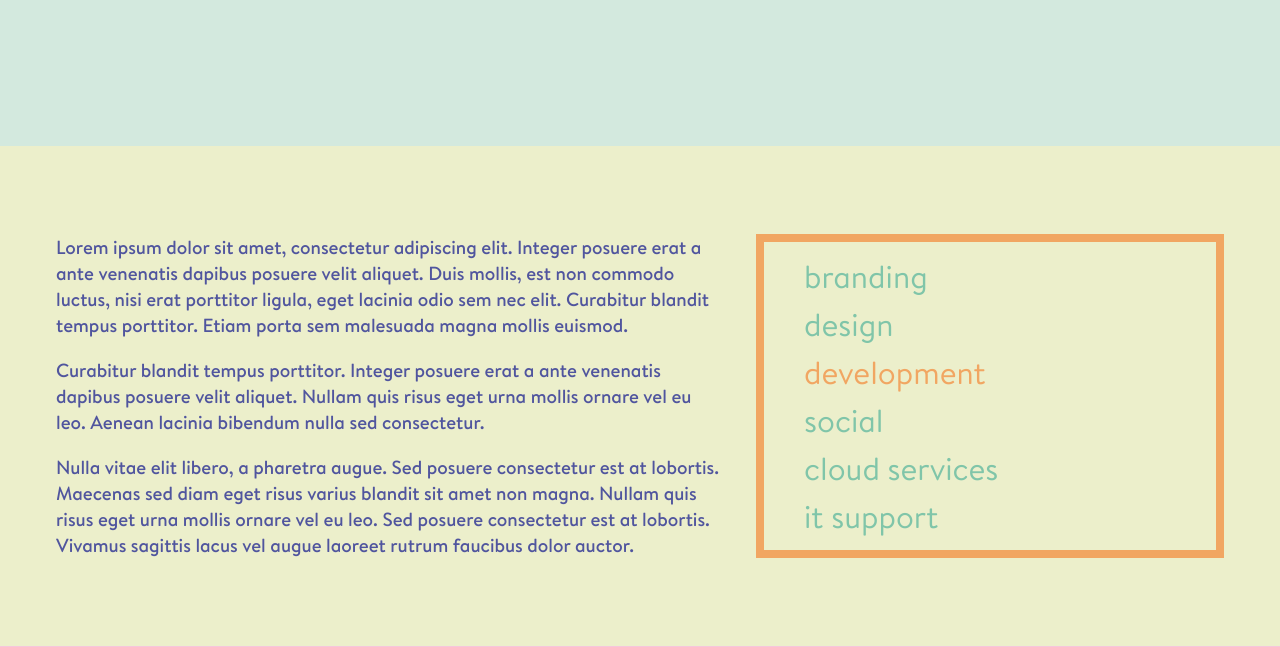
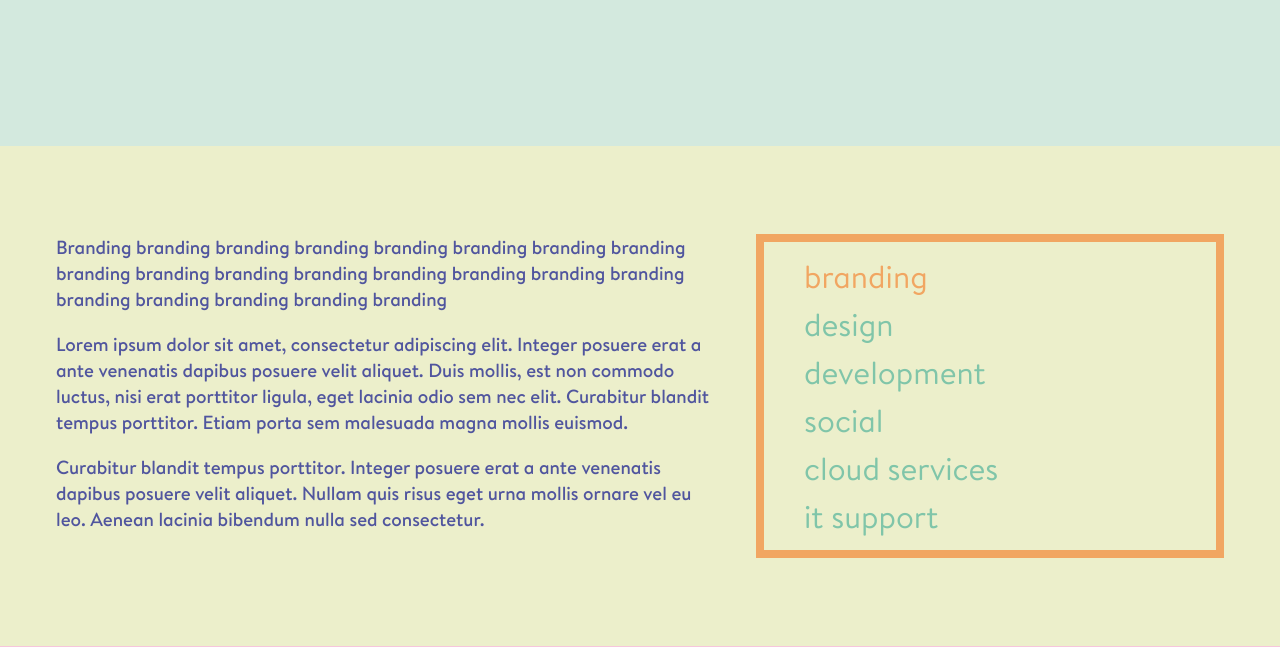
Before and after one commit to FluidityIT/fluidity, a PHP site: page / in a window 1280 px wide, after a click on "services". Shown: the part 649-1296 px from the top of the page. Run offline with PHP 8.4, Linux system fonts and the light colour scheme; some libraries are stand-ins or nearby versions.

Commit message:
Services HTML update

```diff
--- a/src/index.php
+++ b/src/index.php
@@ -18,45 +18,46 @@
 	<div class="page-section section--services" id="services">
 		<div class="row">
 			<div class="column large-7">
-				<div class="services--text text--branding">
-					<p>Lorem ipsum dolor sit amet, consectetur adipiscing elit. Integer posuere erat a ante venenatis dapibus posuere velit aliquet. Duis mollis, est non commodo luctus, nisi erat porttitor ligula, eget lacinia odio sem nec elit. Curabitur blandit tempus porttitor. Etiam porta sem malesuada magna mollis euismod.</p>
-					<p>Curabitur blandit tempus porttitor. Integer posuere erat a ante venenatis dapibus posuere velit aliquet. Nullam quis risus eget urna mollis ornare vel eu leo. Aenean lacinia bibendum nulla sed consectetur.</p>
-					<p>Nulla vitae elit libero, a pharetra augue. Sed posuere consectetur est at lobortis. Maecenas sed diam eget risus varius blandit sit amet non magna. Nullam quis risus eget urna mollis ornare vel eu leo. Sed posuere consectetur est at lobortis. Vivamus sagittis lacus vel augue laoreet rutrum faucibus dolor auctor.</p>
-				</div>
-				<!-- <div class="services--text tex--design">
+				<div id="branding" class="services--text text--branding show">
+					<p>Branding branding branding branding branding branding branding branding branding branding branding branding branding branding branding branding branding branding branding branding branding</p>
 					<p>Lorem ipsum dolor sit amet, consectetur adipiscing elit. Integer posuere erat a ante venenatis dapibus posuere velit aliquet. Duis mollis, est non commodo luctus, nisi erat porttitor ligula, eget lacinia odio sem nec elit. Curabitur blandit tempus porttitor. Etiam porta sem malesuada magna mollis euismod.</p>
 					<p>Curabitur blandit tempus porttitor. Integer posuere erat a ante venenatis dapibus posuere velit aliquet. Nullam quis risus eget urna mollis ornare vel eu leo. Aenean lacinia bibendum nulla sed consectetur.</p>
 				</div>
-				<div class="services--text text--development">
+				<div id="design" class="services--text text--design hidden">
+					<p>Design design design design design design design design design design design design design design design design design design design design design design design design design design design design </p>
 					<p>Lorem ipsum dolor sit amet, consectetur adipiscing elit. Integer posuere erat a ante venenatis dapibus posuere velit aliquet. Duis mollis, est non commodo luctus, nisi erat porttitor ligula, eget lacinia odio sem nec elit. Curabitur blandit tempus porttitor. Etiam porta sem malesuada magna mollis euismod.</p>
 					<p>Curabitur blandit tempus porttitor. Integer posuere erat a ante venenatis dapibus posuere velit aliquet. Nullam quis risus eget urna mollis ornare vel eu leo. Aenean lacinia bibendum nulla sed consectetur.</p>
-					<p>Nulla vitae elit libero, a pharetra augue. Sed posuere consectetur est at lobortis. Maecenas sed diam eget risus varius blandit sit amet non magna. Nullam quis risus eget urna mollis ornare vel eu leo. Sed posuere consectetur est at lobortis. Vivamus sagittis lacus vel augue laoreet rutrum faucibus dolor auctor.</p>
 				</div>
-				<div class="services--text text--social">
+				<div id="development" class="services--text text--development hidden">
+					<p>Development development development development development development development development development development development development development development development development development </p>
 					<p>Lorem ipsum dolor sit amet, consectetur adipiscing elit. Integer posuere erat a ante venenatis dapibus posuere velit aliquet. Duis mollis, est non commodo luctus, nisi erat porttitor ligula, eget lacinia odio sem nec elit. Curabitur blandit tempus porttitor. Etiam porta sem malesuada magna mollis euismod.</p>
 					<p>Curabitur blandit tempus porttitor. Integer posuere erat a ante venenatis dapibus posuere velit aliquet. Nullam quis risus eget urna mollis ornare vel eu leo. Aenean lacinia bibendum nulla sed consectetur.</p>
-					<p>Nulla vitae elit libero, a pharetra augue. Sed posuere consectetur est at lobortis. Maecenas sed diam eget risus varius blandit sit amet non magna. Nullam quis risus eget urna mollis ornare vel eu leo. Sed posuere consectetur est at lobortis. Vivamus sagittis lacus vel augue laoreet rutrum faucibus dolor auctor.</p>
 				</div>
-				<div class="services--text text--cloud">
+				<div id="social" class="services--text text--social hidden">
+					<p>Social social social social social social social social social social social social social social social social social social social social social social social social social social social social social </p>
 					<p>Lorem ipsum dolor sit amet, consectetur adipiscing elit. Integer posuere erat a ante venenatis dapibus posuere velit aliquet. Duis mollis, est non commodo luctus, nisi erat porttitor ligula, eget lacinia odio sem nec elit. Curabitur blandit tempus porttitor. Etiam porta sem malesuada magna mollis euismod.</p>
 					<p>Curabitur blandit tempus porttitor. Integer posuere erat a ante venenatis dapibus posuere velit aliquet. Nullam quis risus eget urna mollis ornare vel eu leo. Aenean lacinia bibendum nulla sed consectetur.</p>
-					<p>Nulla vitae elit libero, a pharetra augue. Sed posuere consectetur est at lobortis. Maecenas sed diam eget risus varius blandit sit amet non magna. Nullam quis risus eget urna mollis ornare vel eu leo. Sed posuere consectetur est at lobortis. Vivamus sagittis lacus vel augue laoreet rutrum faucibus dolor auctor.</p>
 				</div>
-				<div class="services--text text--support">
+				<div id="services" class="services--text text--cloud hidden">
+					<p>Cloud cloud cloud cloud cloud cloud cloud cloud cloud cloud cloud cloud cloud cloud cloud cloud cloud cloud cloud cloud cloud cloud cloud cloud cloud cloud cloud cloud cloud </p>
 					<p>Lorem ipsum dolor sit amet, consectetur adipiscing elit. Integer posuere erat a ante venenatis dapibus posuere velit aliquet. Duis mollis, est non commodo luctus, nisi erat porttitor ligula, eget lacinia odio sem nec elit. Curabitur blandit tempus porttitor. Etiam porta sem malesuada magna mollis euismod.</p>
 					<p>Curabitur blandit tempus porttitor. Integer posuere erat a ante venenatis dapibus posuere velit aliquet. Nullam quis risus eget urna mollis ornare vel eu leo. Aenean lacinia bibendum nulla sed consectetur.</p>
-					<p>Nulla vitae elit libero, a pharetra augue. Sed posuere consectetur est at lobortis. Maecenas sed diam eget risus varius blandit sit amet non magna. Nullam quis risus eget urna mollis ornare vel eu leo. Sed posuere consectetur est at lobortis. Vivamus sagittis lacus vel augue laoreet rutrum faucibus dolor auctor.</p>
-				</div> -->
+				</div>
+				<div id="support" class="services--text text--support hidden">
+					<p>Support support support support support support support support support support support support support support support support support support support support support support support support support </p>
+					<p>Lorem ipsum dolor sit amet, consectetur adipiscing elit. Integer posuere erat a ante venenatis dapibus posuere velit aliquet. Duis mollis, est non commodo luctus, nisi erat porttitor ligula, eget lacinia odio sem nec elit. Curabitur blandit tempus porttitor. Etiam porta sem malesuada magna mollis euismod.</p>
+					<p>Curabitur blandit tempus porttitor. Integer posuere erat a ante venenatis dapibus posuere velit aliquet. Nullam quis risus eget urna mollis ornare vel eu leo. Aenean lacinia bibendum nulla sed consectetur.</p>
+				</div>
 			</div>
 			<div class="column large-5">
 				<div class="nav nav--services">
 					<ul>
-						<li>branding</li>
-						<li>design</li>
-						<li class="current">development</li>
-						<li>social</li>
-						<li>cloud services</li>
-						<li>it support</li>
+						<li id="branding" class="current">branding</li>
+						<li id="design">design</li>
+						<li id="development">development</li>
+						<li id="social">social</li>
+						<li id="services">cloud services</li>
+						<li id="support">it support</li>
 					</ul>
 				</div>
 			</div>
```
